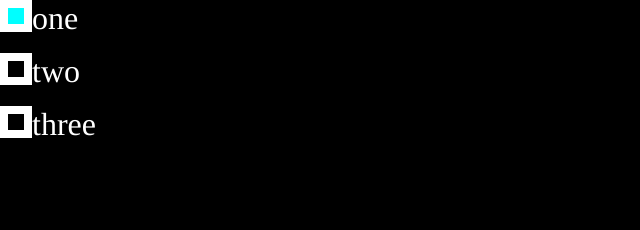
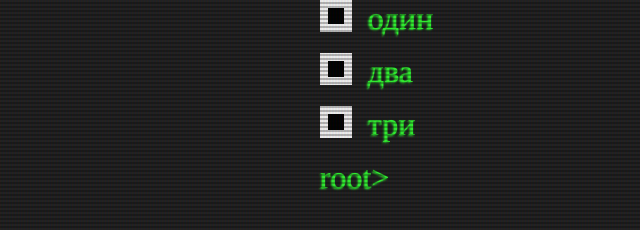
Before and after one commit to LMazouin/lmazouin.github.io, a plain HTML site: page examples/check_boxes.html in a window 1280 px wide. Shown: the top 230 px of the page, without its empty margins (0-640 px from the left). Drawn offline with Linux system fonts and the light colour scheme.

Commit message:
update examples

```diff
--- a/examples/check_boxes.html
+++ b/examples/check_boxes.html
@@ -4,19 +4,31 @@
   <meta charset="UTF-8">
   <title>Check Boxes</title>
   <link rel="stylesheet" href="./css/check_boxes.css" type="text/css">
+  <link rel="stylesheet" href="./css/crt.css" type="text/css">
+  <script src="./js/input_fields.js" defer></script>
 </head>
 <body>
-  <label for="checkbox-input-one" class="container">one
+  <section id="checkboxes">
+    <label for="checkbox-input-one" class="container">один
       <input type="checkbox" name="checkbox-input" id="checkbox-input-one">
       <span class="checkmark"></span>
     </label>
-  <label for="checkbox-input-two" class="container">two
+    <label for="checkbox-input-two" class="container">два
       <input type="checkbox" name="checkbox-input" id="checkbox-input-two">
       <span class="checkmark"></span>
     </label>
-  <label for="checkbox-input-three" class="container">three
+    <label for="checkbox-input-three" class="container">три
       <input type="checkbox" name="checkbox-input" id="checkbox-input-three">
       <span class="checkmark"></span>
     </label>
+  </section>
+  <section id="input-fields">
+    <div id="previous-input-fields">
+    </div>
+    <label for="text-input" class="input-container">
+      <span id="text-input-label-0" class="blink-animation">root></span>
+      <input type="text" name="text-input" id="text-input-0" autocomplete="false" spellcheck="false" autofocus>
+    </label>
+  </section>
 </body>
 </html>
--- a/examples/css/check_boxes.css
+++ b/examples/css/check_boxes.css
@@ -1,7 +1,6 @@
 @font-face {
   font-family: "Classic Console" url("../fonts/clacon.ttf") format("tuetype");
 }
-
 
 html {
   font-size: 64px;
@@ -14,19 +13,32 @@ html {
 
 body {
   font-family: "Classic Console", Times, serif;
-  background-color: #000;
+  background-color: #222;
+  color: #3F3;
+  text-shadow: -1px 1px 2px #3F3;
+  display: flex;
+  flex-direction: column;
+  align-items: center;
+}
+
+
+section {
+  width: 50%;
+  display: flex;
+  flex-direction: column;
+  align-items: flex-start;
 }
 
 .container {
   display: block;
   position: relative;
   font-size: 0.5rem;
-  padding-left: 0.5rem;
   margin-bottom: 0.25rem;
   cursor: pointer;
   user-select: none;
-  color: #FFF;
+  padding-left: 0.75rem;
 }
+
 
 /* hide the default checkbox */
 .container input {
@@ -51,7 +63,7 @@ body {
 }
 
 .container:hover input ~ .checkmark {
-  background-color: #0FF;
+  /* background-color: #0FF; */
 }
 
 .container input:checked ~ .checkmark {
@@ -78,3 +90,47 @@ body {
   height: 0.5em;
   background-color: #FFF;
 }
+
+.input-container {
+  display: block;
+  position: relative;
+  font-size: 0.5rem;
+  cursor: pointer;
+  user-select: none;
+}
+
+.input-container input {
+  border: none;
+  background-color: transparent;
+  caret-color: transparent;
+  color: #6F6;
+  text-shadow: -1px 1px 2px #3F3 ;
+  font-family: "Classic Console", Times, serif;
+  font-size: 0.5rem;
+  display: inline-block;
+  cursor: pointer;
+}
+
+.input-container input:focus {
+  outline: none;
+}
+
+
+.blink-animation {
+  animation: blinker 1s linear infinite;
+}
+
+@keyframes blinker {
+  0% {
+    opacity: 1;
+  }
+  33% {
+    opacity: 1;
+  }
+  66% {
+    opacity: 0;
+  }
+  100% {
+    opacity: 0;
+  }
+}
--- /dev/null
+++ b/examples/css/crt.css
@@ -0,0 +1,95 @@
+body::before {
+  content: " ";
+  display: block;
+  position: absolute;
+  top: 0;
+  left: 0;
+  bottom: 0;
+  right: 0;
+  background: linear-gradient(rgba(18, 16, 16, 0) 50%, rgba(0, 0, 0, 0.25) 50%), linear-gradient(90deg, rgba(255, 0, 0, 0.06), rgba(0, 255, 0, 0.02), rgba(0, 0, 255, 0.06));
+  z-index: 2;
+  background-size: 100% 4px, 3px 100%;
+  pointer-events: none;
+}
+
+body::after {
+  content: " ";
+  display: block;
+  position: absolute;
+  top: 0;
+  left: 0;
+  bottom: 0;
+  right: 0;
+  background: rgba(18, 16, 16, 0.1);
+  opacity: 0;
+  z-index: 2;
+  pointer-events: none;
+  animation: flicker 0.15s infinite;
+}
+
+
+@keyframes flicker {
+  0% {
+  opacity: 0.27861;
+  }
+  5% {
+  opacity: 0.34769;
+  }
+  10% {
+  opacity: 0.23604;
+  }
+  15% {
+  opacity: 0.90626;
+  }
+  20% {
+  opacity: 0.18128;
+  }
+  25% {
+  opacity: 0.83891;
+  }
+  30% {
+  opacity: 0.65583;
+  }
+  35% {
+  opacity: 0.67807;
+  }
+  40% {
+  opacity: 0.26559;
+  }
+  45% {
+  opacity: 0.84693;
+  }
+  50% {
+  opacity: 0.96019;
+  }
+  55% {
+  opacity: 0.08594;
+  }
+  60% {
+  opacity: 0.20313;
+  }
+  65% {
+  opacity: 0.71988;
+  }
+  70% {
+  opacity: 0.53455;
+  }
+  75% {
+  opacity: 0.37288;
+  }
+  80% {
+  opacity: 0.71428;
+  }
+  85% {
+  opacity: 0.70419;
+  }
+  90% {
+  opacity: 0.7003;
+  }
+  95% {
+  opacity: 0.36108;
+  }
+  100% {
+  opacity: 0.24387;
+  }
+}
--- /dev/null
+++ b/examples/js/input_fields.js
@@ -0,0 +1,38 @@
+const section = document.getElementById('input-fields');
+const input = document.querySelectorAll('.input-container input');
+let id = 0;
+
+
+
+
+section.addEventListener('keypress', (event) => {
+	if (event.code === 'Enter' && event.target.type === 'text') {
+		id++;
+
+		const command = event.target.value;
+		event.target.value = '';
+
+		const newInputField = document.createElement('label');
+		newInputField.classList.add('input-container');
+
+		const span = document.createElement('span');
+		span.setAttribute('id', `text-input-label-${id}`);
+		span.innerText = 'root> ';
+
+		const previousInput = document.createElement('span');
+		previousInput.setAttribute('id', `text-input-${id}`);
+		previousInput.innerText = command.toString();
+
+		newInputField.appendChild(span);
+		newInputField.appendChild(previousInput);
+
+		document.getElementById('previous-input-fields').appendChild(newInputField);
+	}
+});
+
+section.addEventListener('input', (event) => {
+	if (event.target.type === 'text') {
+		document.getElementById('text-input-label-0')?.classList.remove('blink-animation');
+		console.log(event.target.value.toString());
+	}
+});
--- a/projects/magic-number/css/style_test.css
+++ b/projects/magic-number/css/style_test.css
@@ -1,4 +1,4 @@
-.hidden{
+idde
     display: none;
 }
 
```
Lines whose indentation alone changed are shown as unchanged.
